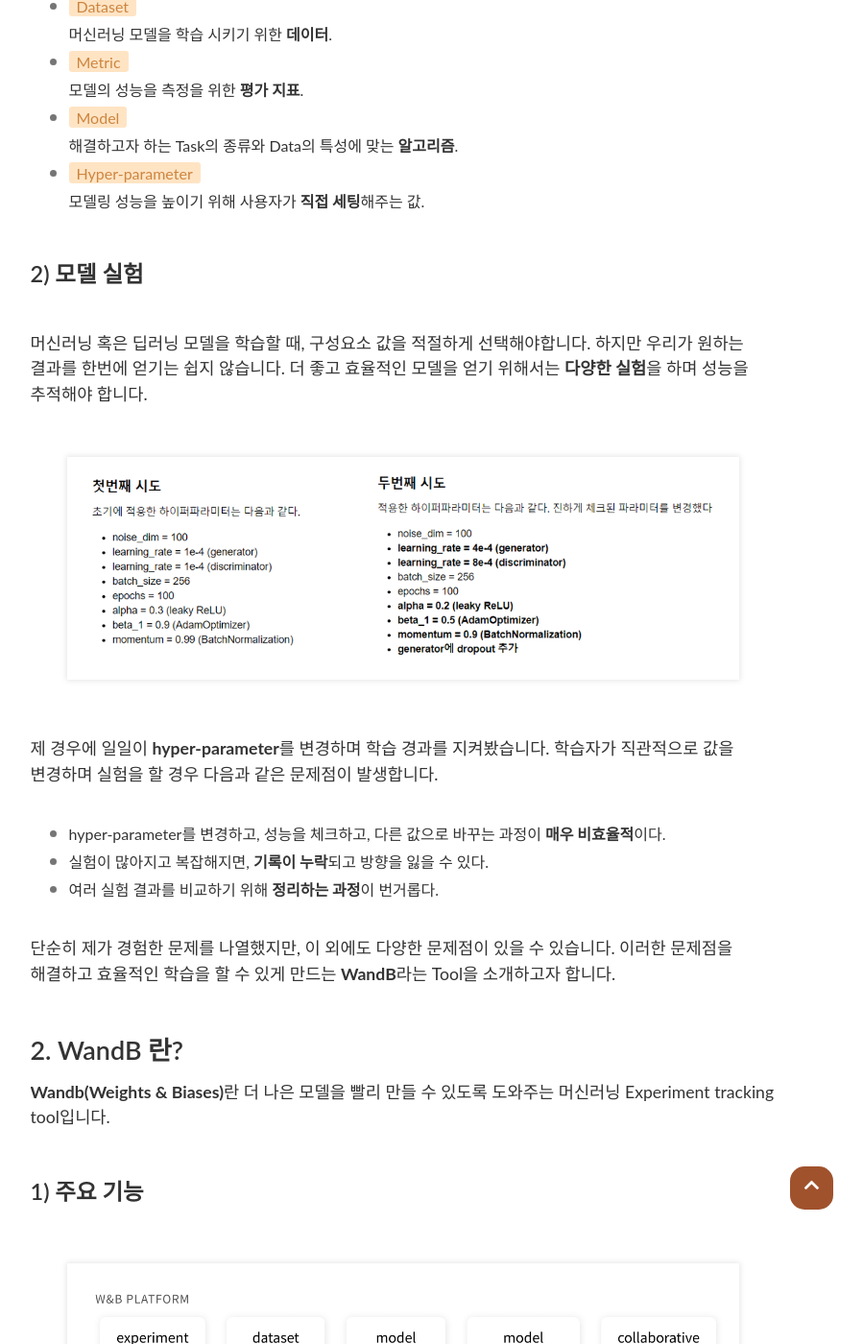
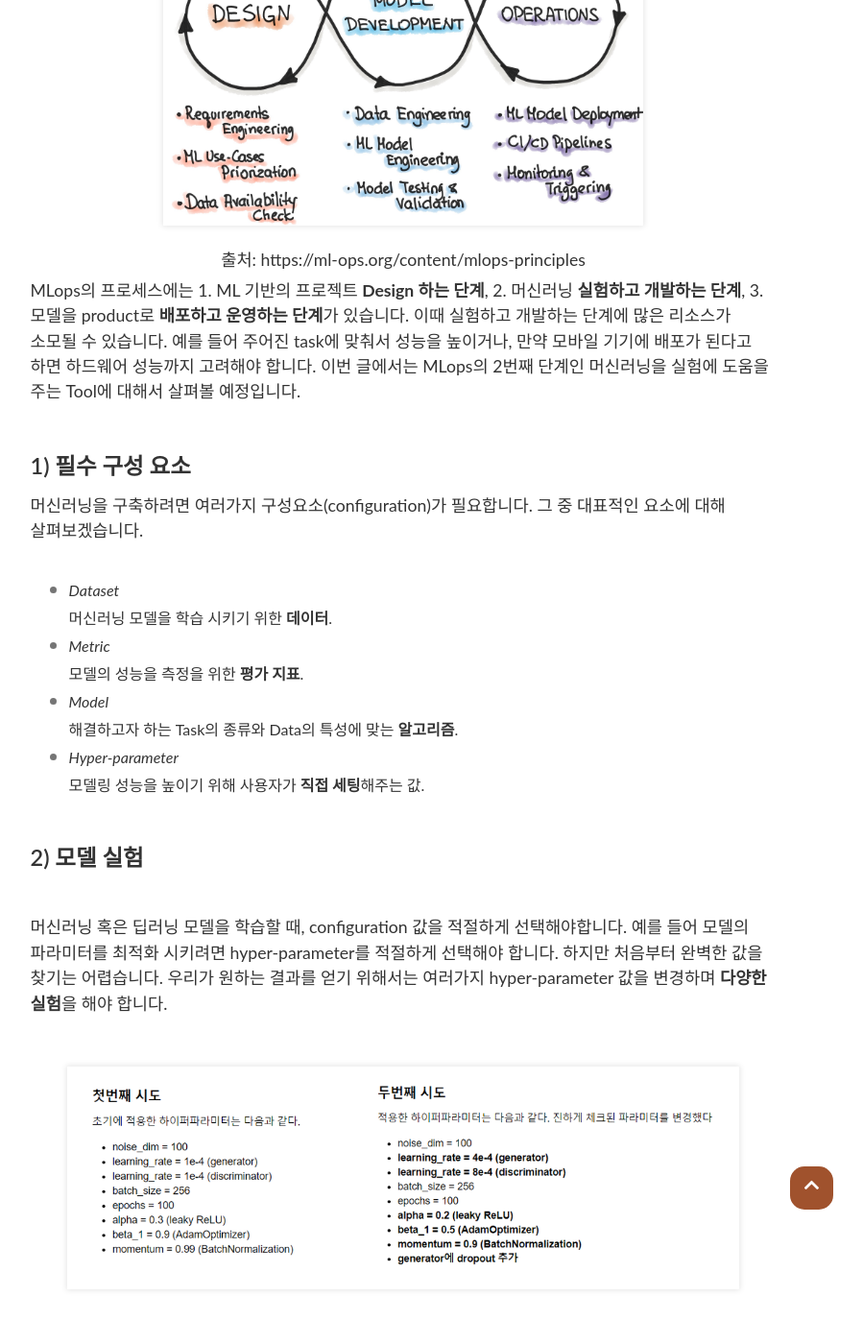
Before and after one commit to PEBpung/PEBpung.github.io, a Jekyll site: the page built from _posts/2021-10-06-WandB-1.md, in a window 1280 px wide and 1400 px high, scrolled down 596 px. Shown: the whole window at 96% size, without its empty margins (220-1119 px from the left). Built offline with Jekyll 4.4.1, drawn with Linux system fonts in a browser that asks for light colours; nearby versions of some CDN libraries; some web fonts are replaced; comment, search, counter and statistics services are not loaded; some of the changed text lies outside the part shown.

Commit message:
[Add] wandb v2

```diff
--- a/_posts/2021-10-06-WandB-1.md
+++ b/_posts/2021-10-06-WandB-1.md
@@ -14,27 +14,34 @@
 
 ## 1. Model Experiment Pipeline
 
+<figure>
+  <center><img src="/assets/img/2021-10-06/wandb-1/mlops-loop.jpg" width='500'></center>
+  <center><figcaption>출처: https://ml-ops.org/content/mlops-principles</figcaption></center>
+</figure>
+
+MLops의 프로세스에는 1. ML 기반의 프로젝트 **Design 하는 단계**, 2. 머신러닝 **실험하고 개발하는 단계**, 3. 모델을 product로 **배포하고 운영하는 단계**가 있습니다. 이때 실험하고 개발하는 단계에 많은 리소스가 소모될 수 있습니다. 예를 들어 주어진 task에 맞춰서 성능을 높이거나, 만약 모바일 기기에 배포가 된다고 하면 하드웨어 성능까지 고려해야 합니다. 이번 글에서는 MLops의 2번째 단계인 머신러닝을 실험에 도움을 주는 Tool에 대해서 살펴볼 예정입니다.
+
 <br>
 
 ### 1) 필수 구성 요소
 
-머신러닝 모델을 구축하려면 많은 구성 요소가 필요합니다. 그 중 대표적인 요소에 대해 살펴보겠습니다.
+머신러닝을 구축하려면 여러가지 구성요소(configuration)가 필요합니다. 그 중 대표적인 요소에 대해 살펴보겠습니다.
 
 <br>
 
-- `Dataset`
+- *Dataset*
 
     머신러닝 모델을 학습 시키기 위한 **데이터**.
 
-- `Metric`
+- *Metric*
 
     모델의 성능을 측정을 위한 **평가 지표**.
 
-- `Model`
+- *Model*
 
     해결하고자 하는 Task의 종류와 Data의 특성에 맞는 **알고리즘**.
 
-- `Hyper-parameter`
+- *Hyper-parameter*
 
     모델링 성능을 높이기 위해 사용자가 **직접 세팅**해주는 값.
 
@@ -45,7 +52,7 @@
 
 <br>
 
-머신러닝 혹은 딥러닝 모델을 학습할 때, 구성요소 값을 적절하게 선택해야합니다. 하지만 우리가 원하는 결과를 한번에 얻기는 쉽지 않습니다. 더 좋고 효율적인 모델을 얻기 위해서는 **다양한 실험**을 하며 성능을 추적해야 합니다.
+머신러닝 혹은 딥러닝 모델을 학습할 때, configuration 값을 적절하게 선택해야합니다. 예를 들어 모델의 파라미터를 최적화 시키려면 hyper-parameter를 적절하게 선택해야 합니다. 하지만 처음부터 완벽한 값을 찾기는 어렵습니다. 우리가 원하는 결과를 얻기 위해서는 여러가지 hyper-parameter 값을 변경하며 **다양한 실험**을 해야 합니다.
 
 <br>
 <center><img src="/assets/img/2021-10-06/wandb-1/Untitled.png" width='700'></center>
@@ -86,23 +93,25 @@
 
 **W&B Platform**
 
-- `Experiments`
+<br>
+
+- *Experiments*
 
     머신러닝 모델 실험을 추적하기 위한 Dashboard 제공.
 
-- `Artifacts`
+- *Artifacts*
 
     Dataset version 관리와 Model version 관리.
 
-- `Tables`
+- *Tables*
 
     Data를 loging하여 W&B로 시각화하고 query하는 데 사용.
 
-- `Sweeps`
+- *Sweeps*
 
     Hyper-parameter를 자동으로 tuning하여 최적화 함.
 
-- `Reports`
+- *Reports*
 
     실험을 document로 정리하여 collaborators와 공유.
 
@@ -110,6 +119,7 @@
 <br>
 
 위에서 정리한 5가지 기능을 통해 여러 사람과 협업하고, 효율적인 프로젝트 관리를 할 수 있습니다. 또한 **여러 Framework**와 결합이 가능해 **확장성**이 뛰어나다는 장점을 가지고 있습니다.
+이번 글에서는 Experiments에 대해서 소개드리겠습니다. Experiments 기능은 모델을 학습할 때, 모델 학습 log를 추적하여 Dashboard를 통해 시각화를 해줍니다. 이를 통해서 학습이 잘 되고 있는지 빠르게 파악할 수 있습니다.
 
 <br>
 
@@ -168,20 +178,62 @@
 
 ### 3) Pytorch Tutorial with WandB
 
+WandB를 이용해서 간단한 프로젝트를 진행하도록 하겠습니다. 실습 노트북은 다음 링크를 클릭하시면 이동할 수 있습니다.
+
+[Open in Github](https://github.com/PEBpung/CNN_wandb/blob/master/WandB_pytorch_tutorial.ipynb)  [![Open In Colab](https://colab.research.google.com/assets/colab-badge.svg)](https://colab.research.google.com/github/PEBpung/CNN_wandb/blob/master/WandB_pytorch_tutorial.ipynb)
+
 <br>
 
 <center><img src="/assets/img/2021-10-06/wandb-1/Untitled 7.png" width='700'></center>
 
 <br>
 
+
+
 <center><img src="/assets/img/2021-10-06/wandb-1/Untitled 8.png" width='700'></center>
+
+<br>
+
+wandb.login()을 실행하면 다음과 같은 화면이 나올겁니다.
+
+<br>
+
+<center><img src="/assets/img/2021-10-06/wandb-1/login.png" width='700'></center>
+
+<br>
+
+이때 빈칸에 API key를 입력해야되는데 key는 파란색으로 표시된 링크로 들어가시면 받을 수 있어요. 아래 API key의 화면에서 복붙을 하시면 됩니다.
+
+<br>
+
+<figure>
+  <center><img src="/assets/img/2021-10-06/wandb-1/key.png" width='400'></center>
+  <center><figcaption>API key 예시</figcaption></center>
+</figure>
 
 <br>
 
 <center><img src="/assets/img/2021-10-06/wandb-1/Untitled 9.png" width='700'></center>
 
 <br>
+
+wandb.init() 함수는 wandb web 서버와 연결 시켜주는 기능을 합니다. project name과 wandb id를 적어주시면 되요. 그리고 미리 설정된 config 값을 받아서 저장 시켜둡니다.
+
+<br>
+
 <center><img src="/assets/img/2021-10-06/wandb-1/Untitled 10.png" width='700'></center>
+
+<br>
+
+위에 나온 설명처럼 watch와 log는 Dashboard에서 실험 log를 시각화하기 위해 꼭 필요한 함수입니다. 이렇게 입력된 log는 다음과 같은 모습으로 시각화가 됩니다.
+
+<br>
+
+<center><img src="/assets/img/2021-10-06/wandb-1/gradient.png" width='700'></center>
+
+<br>
+
+대표적으로 각 layer에 전파되는 gradients 값을 확인할 수 있습니다. 해당 name은 model의 변수명을 기반으로 작성됩니다. 마우스를 가지고 가면 X축(epoch)에 해당하는 gradient의 단면을 그래프로 확인하실 수 있어요.
 
 <br>
 
```
Also changed, not shown: assets/img/2021-10-06/wandb-1/gradient.png (added), assets/img/2021-10-06/wandb-1/key.png (added), assets/img/2021-10-06/wandb-1/login.png (added), assets/img/2021-10-06/wandb-1/mlops-loop.jpg (added).
